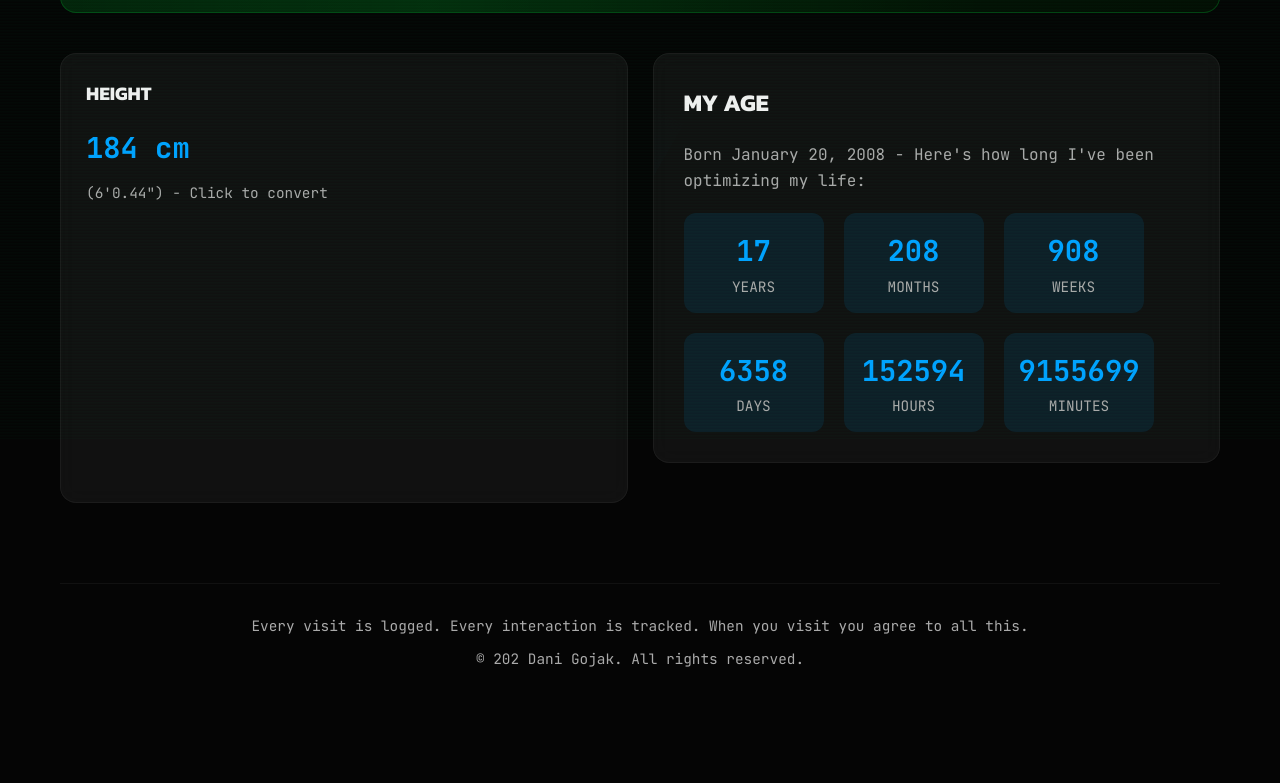
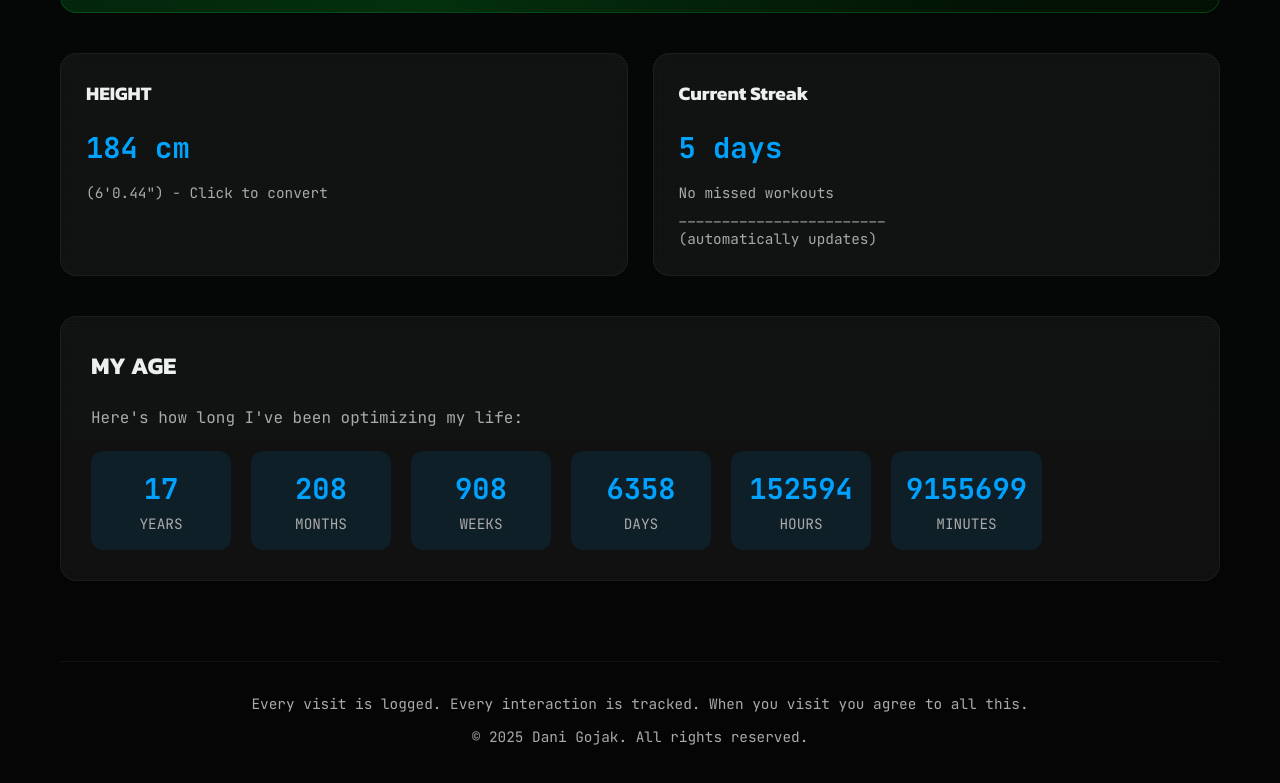
Before and after one commit to qwertzuiop12/danigojak.github.io, a plain HTML site: page home.html in a window 1280 px wide. Shown: the part 1028-1811 px from the top of the page. Before the commit the page ends 1758 px from the top, so only its background shows below. Drawn offline with Linux system fonts and the light colour scheme; no server answers.

Commit message:
Update home.html

```diff
--- a/home.html
+++ b/home.html
@@ -890,16 +890,23 @@
             <div class="personal-stats">
                 <div class="personal-stat">
                     <h4>HEIGHT</h4>
-                    <div class="personal-stat-value" data-metric="184" data-imperial="184">184 cm</div>
+                    <div class="personal-stat-value" data-metric="184" data-imperial="6.04">184 cm</div>
                     <div class="personal-stat-conversion">(6'0.44") - Click to convert</div>
                 </div>
 
+                <div class="personal-stat">
+                    <h4>Current Streak</h4>
+                    <div class="personal-stat-value">5 days</div>
+                    <div class="personal-stat-conversion">No missed workouts</div>
+                    <div class="personal-stat-conversion">________________________</div>
+                    <div class="personal-stat-conversion">(automatically updates)</div>
+                </div>
+            </div>
 
-
-       <!-- Age Calculator -->
+            <!-- Age Calculator -->
             <div class="age-calculator">
                 <h3>MY AGE</h3>
-                <p>Born January 20, 2008 - Here's how long I've been optimizing my life:</p>
+                <p>Here's how long I've been optimizing my life:</p>
                 <div class="age-display" id="ageDisplay">
                     <!-- Filled by JavaScript -->
                 </div>
@@ -927,7 +934,6 @@
 
                 <div class="achievement-card">
                     <h4>More comming soon...</h4>
-
                 </div>
             </div>
 
@@ -945,7 +951,6 @@
             <div class="freelance">
                 <p>I build high-converting websites and digital solutions for clients worldwide. While others charge thousands, I deliver better results for less because I've optimized my workflow.</p>
                 <p><strong>Specialties:</strong> Landing pages, business websites, custom web applications, and automation solutions.</p>
-
             </div>
 
             <div class="links">
@@ -1023,7 +1028,7 @@
         <!-- Footer -->
         <div class="footer">
             <p>Every visit is logged. Every interaction is tracked. When you visit you agree to all this.</p>
-            <p style="margin-top: 10px;">© 202 Dani Gojak. All rights reserved.</p>
+            <p style="margin-top: 10px;">© 2025 Dani Gojak. All rights reserved.</p>
         </div>
     </div>
 
@@ -1289,7 +1294,6 @@
                 }, 500);
             };
         }, 10000);
-
     </script>
 </body>
 </html>
```
